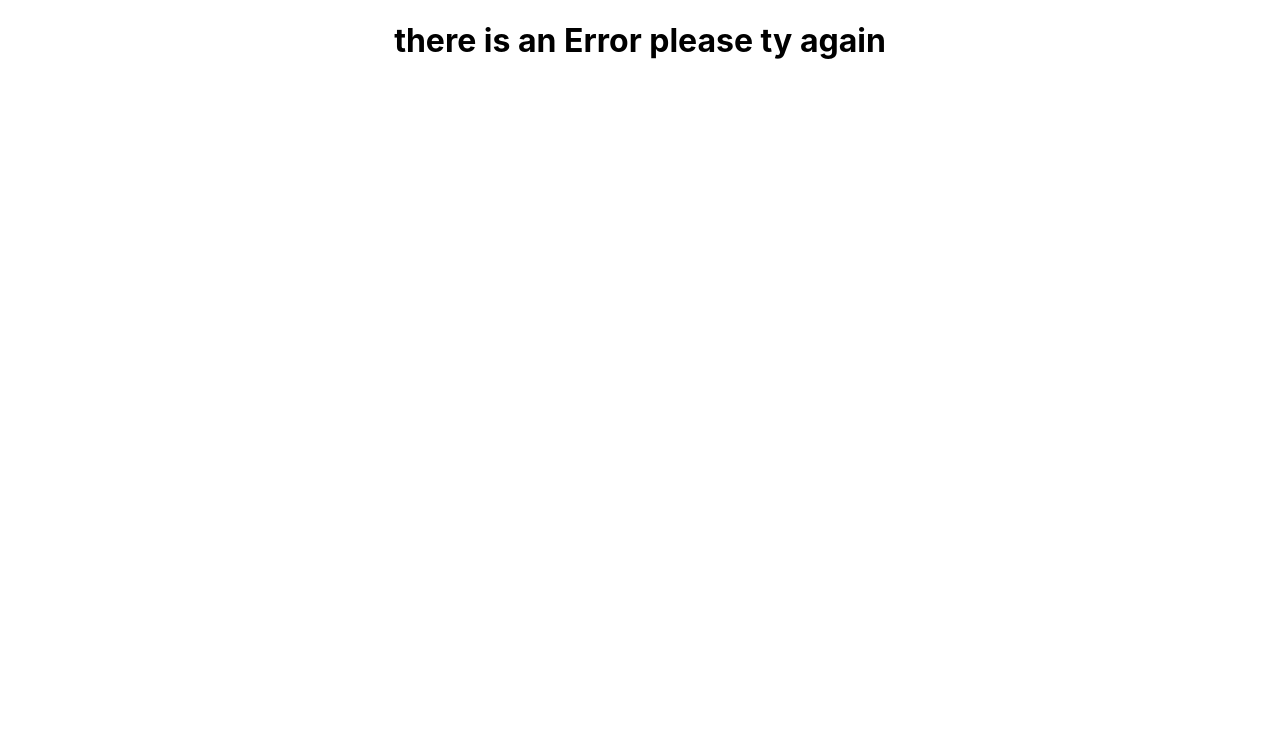
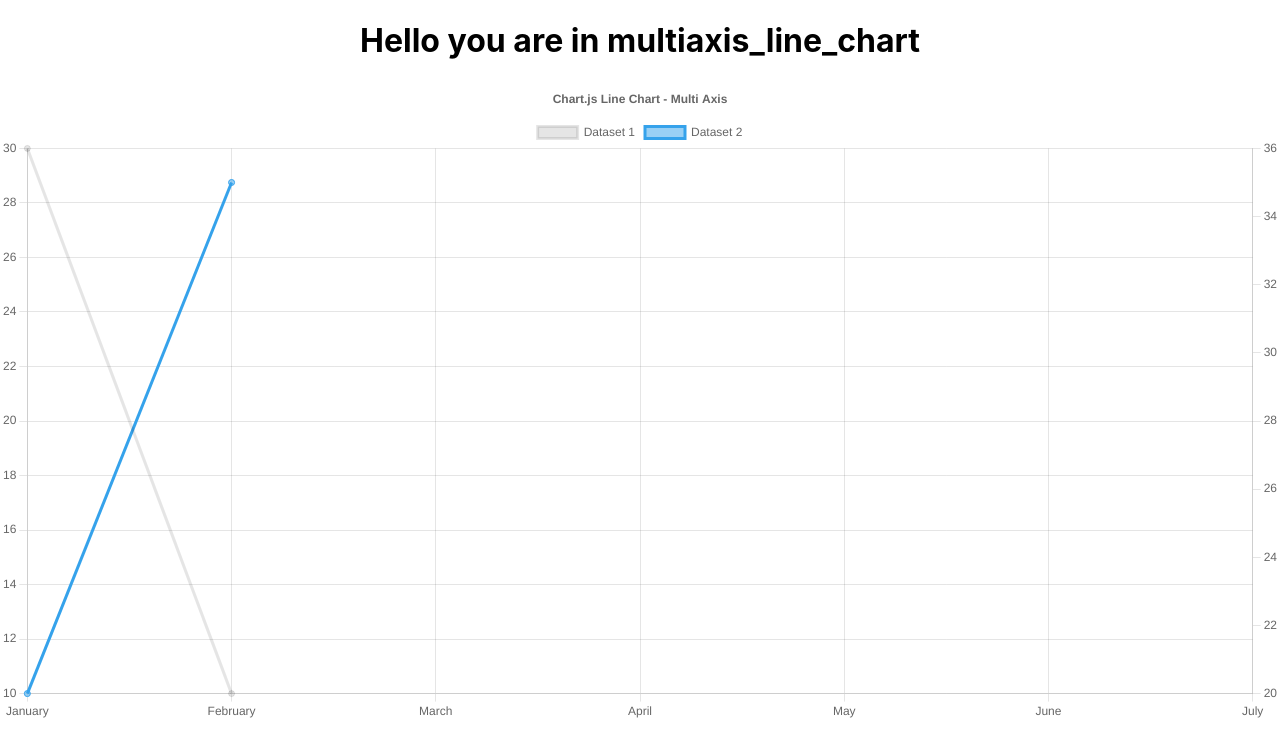
Before and after one commit to HarounTheGreat/Analysis-Social-Media-React-Project, a React (Create React App) app: page /multiaxis_line_chart in a window 1280 px wide. Shown: the top 756 px of the page. Built offline with nearby package versions, Linux system fonts and the light colour scheme.

Commit message:
Analysis-Social-Media-React-Project

```diff
--- a/src/App.js
+++ b/src/App.js
@@ -12,6 +12,7 @@ import Doughnut_chart from "./pages/doughnut_chart";
 import Line_chart from "./pages/line_chart";
 import Analyse_by_language from "./pages/analyse_by_language";
 import Pie_chart from "./pages/pie_chart";
+import Multiaxis_line_chart from "./pages/multiaxis_line_chart";
 function App() {
   return (
     <div className="App">
@@ -47,6 +48,15 @@ function App() {
             path="/pie_chart"
             element={<Pie_chart trump_data={trump_data} />}
           />
+          <Route
+            path="/multiaxis_line_chart"
+            element={
+              <Multiaxis_line_chart
+                trump_data={trump_data}
+                obama_data={obama_data}
+              />
+            }
+          />
           <Route path="*" element={<Error />} />
         </Routes>
       </BrowserRouter>
--- a/src/component/Navbar/Navbar.js
+++ b/src/component/Navbar/Navbar.js
@@ -14,6 +14,7 @@ const Navbar = () => {
       <Link to="/pie_chart">Pie Chart</Link>
       <Link to="/stacked_bar_charts">Stacked Bar Charts</Link>
       <Link to="/analyse_by_language">Analyse by Language</Link>
+      <Link to="/multiaxis_line_chart">Multiaxis Line Chart</Link>
       <p></p>
     </nav>
   );
--- /dev/null
+++ b/src/pages/multiaxis_line_chart.js
@@ -0,0 +1,107 @@
+import React from "react";
+import {
+  Chart as ChartJS,
+  CategoryScale,
+  LinearScale,
+  PointElement,
+  LineElement,
+  Title,
+  Tooltip,
+  Legend,
+} from "chart.js";
+import { Line } from "react-chartjs-2";
+ChartJS.register(
+  CategoryScale,
+  LinearScale,
+  PointElement,
+  LineElement,
+  Title,
+  Tooltip,
+  Legend
+);
+const Multiaxis_line_chart = ({ trump_data, obama_data }) => {
+  const options = {
+    responsive: true,
+    interaction: {
+      mode: "index",
+      intersect: false,
+    },
+    stacked: false,
+    plugins: {
+      title: {
+        display: true,
+        text: "Chart.js Line Chart - Multi Axis",
+      },
+    },
+    scales: {
+      y: {
+        type: "linear",
+        display: true,
+        position: "left",
+      },
+      y1: {
+        type: "linear",
+        display: true,
+        position: "right",
+        grid: {
+          drawOnChartArea: false,
+        },
+      },
+    },
+  };
+  const labels = [
+    "January",
+    "February",
+    "March",
+    "April",
+    "May",
+    "June",
+    "July",
+  ];
+  const data = {
+    labels,
+    datasets: [
+      {
+        label: "Dataset 1",
+        data: [
+          {
+            x: 20,
+            y: 30,
+            r: 15,
+          },
+          {
+            x: 40,
+            y: 10,
+            r: 10,
+          },
+        ],
+      },
+      {
+        label: "Dataset 2",
+        data: [
+          {
+            x: 30,
+            y: 20,
+            r: 10,
+          },
+          {
+            x: 15,
+            y: 35,
+            r: 60,
+          },
+        ],
+        borderColor: "rgb(53, 162, 235)",
+        backgroundColor: "rgba(53, 162, 235, 0.5)",
+        yAxisID: "y1",
+      },
+    ],
+  };
+  console.log("trump_data= \n", trump_data, "\n obama_data\n", obama_data);
+  return (
+    <div className="multiaxis_line_chart">
+      <h1>Hello you are in multiaxis_line_chart</h1>
+      <Line options={options} data={data} />
+    </div>
+  );
+};
+export default Multiaxis_line_chart;
```
